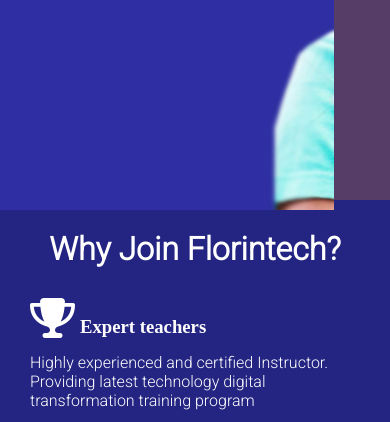
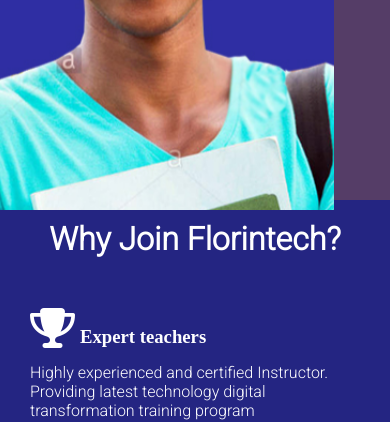
Before and after one commit to olatundesleek/collegewebsite, a plain HTML site: page index.html in a window 390 px wide. Shown: the part 381-803 px from the top of the page. Drawn offline with Linux system fonts and the light colour scheme.

Commit message:
fixed bug with image src set

```diff
--- a/assets/css/style.css
+++ b/assets/css/style.css
@@ -436,6 +436,9 @@ i.fa-leanpub {
     height: 80vh;
     object-fit: cover;
   }
+  #why-join-container h1 {
+    padding: 20px;
+  }
   .side-nav {
     height: 57vh;
     background-color: #553d67;
--- a/index.html
+++ b/index.html
@@ -40,11 +40,6 @@
               <picture class="header-img">
                 <source
                   class="header-img"
-                  srcset="./assets/images/header-image1.jpg"
-                  media="(max-width: 1200px)"
-                />
-                <source
-                  class="header-img"
                   srcset="./assets/images/header-image1mobile.jpg"
                   media="(max-width: 768px)"
                 />
@@ -52,6 +47,12 @@
                   class="header-img"
                   srcset="./assets/images/header-image1.jpg"
                   alt="…"
+                  media="(max-width: 1000px)"
+                />
+                <source
+                  class="header-img"
+                  srcset="./assets/images/header-image1.jpg"
+                  media="(max-width: 1200px)"
                 />
               </picture>
 
```
